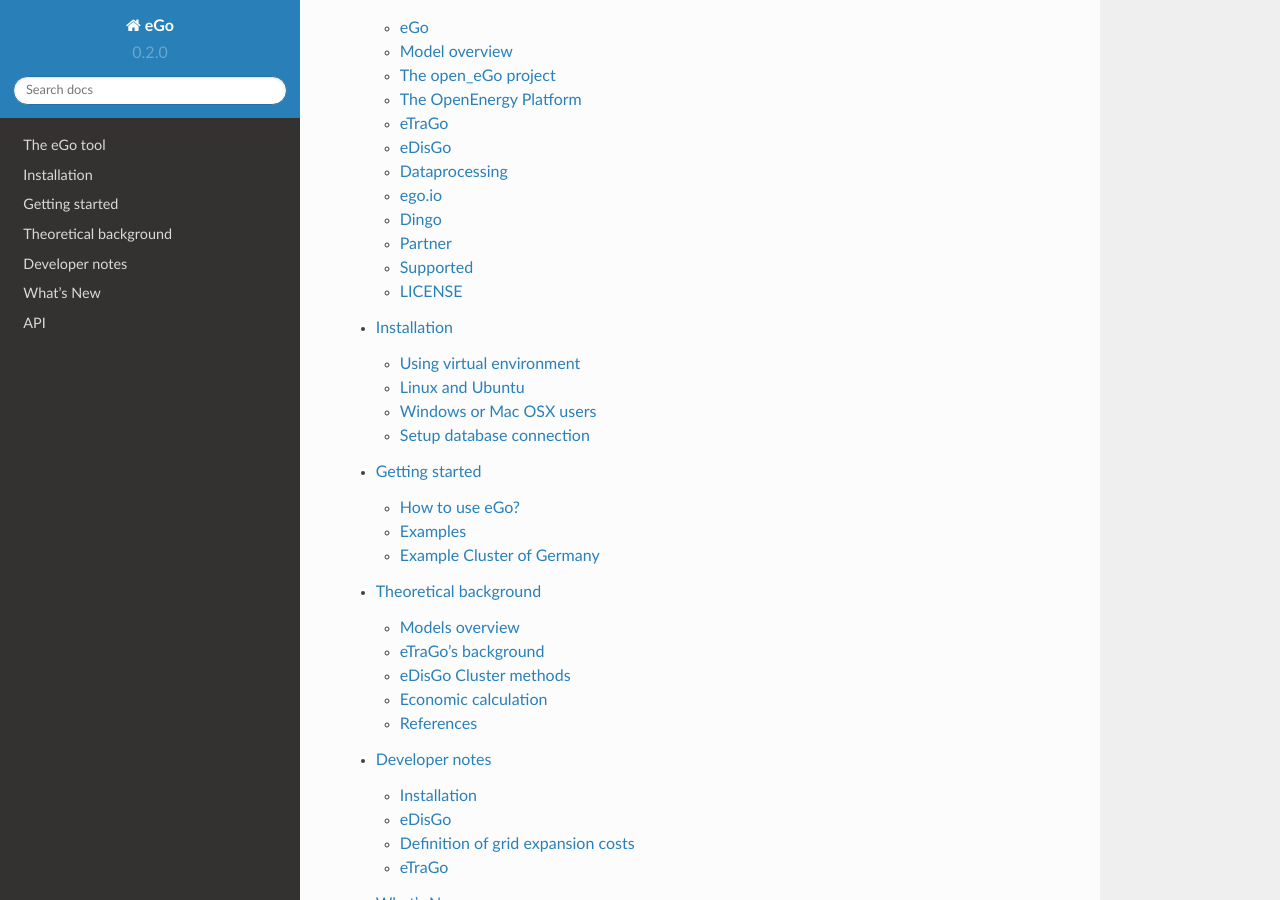
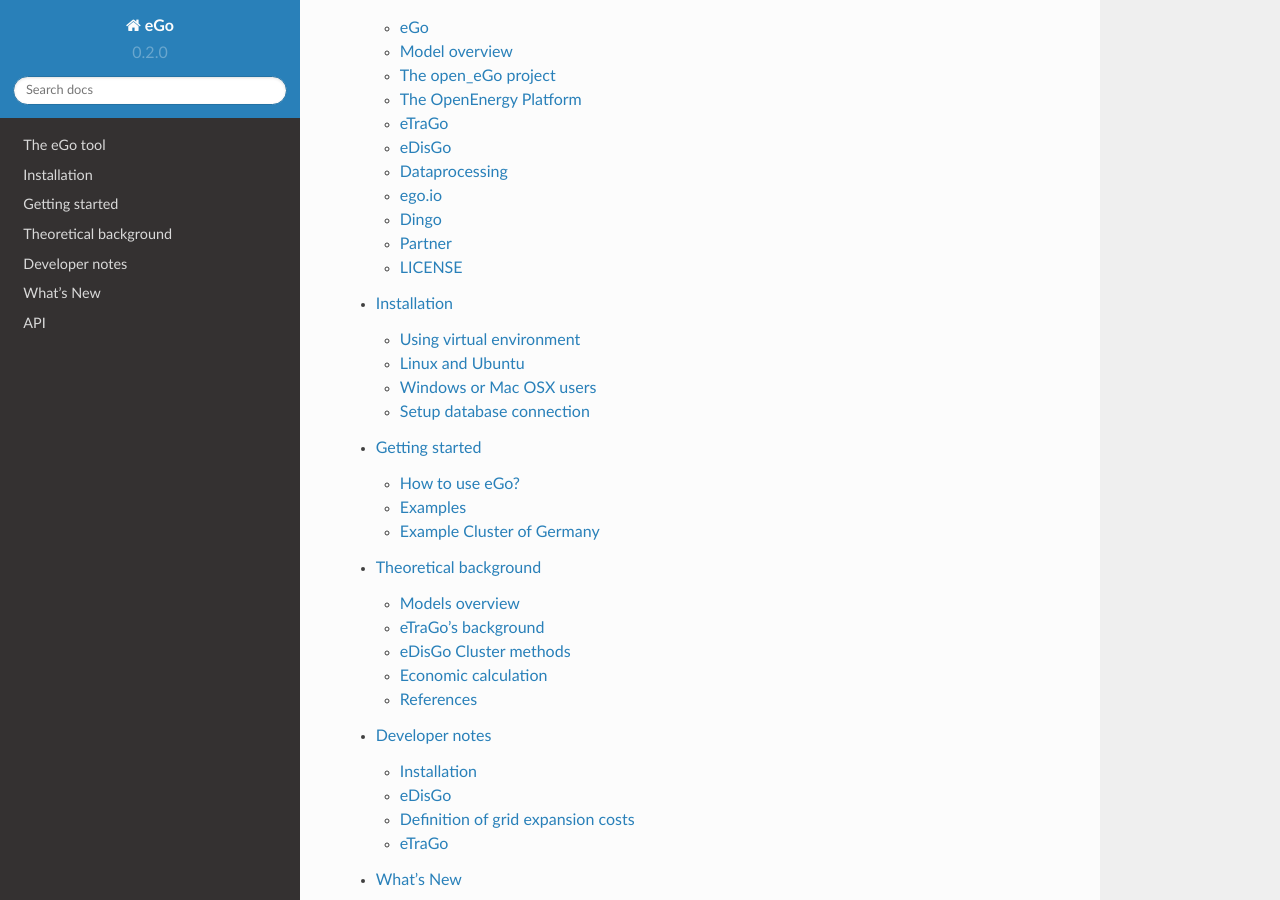
Before and after one commit to openego/eGo, a Sphinx documentation site: the page built from doc/index.rst, in a window 1280 px wide and 900 px high, scrolled down 769 px. Built offline with Sphinx 7.4.7 and the Read the Docs theme 2.0.0, drawn with Linux system fonts in a browser that asks for light colours; formulas are drawn with MathJax 3.

Commit message:
update docu

```diff
--- a/doc/welcome.rst
+++ b/doc/welcome.rst
@@ -124,14 +124,13 @@
 
 
 
-Supported
-=========
 
 This project is supported by the German Federal Ministry for Economic
 Affairs and Energy (BMWI).
 
 
 .. image:: https://i0.wp.com/reiner-lemoine-institut.de/wp-content/uploads/2016/07/BMWi_Logo_Englisch_KLEIN.jpg
+   :align: right
    :scale: 90%
    :alt: Supported by BMWi
    :target: http://www.bmwi.de/Navigation/EN/Home/home.html
```
